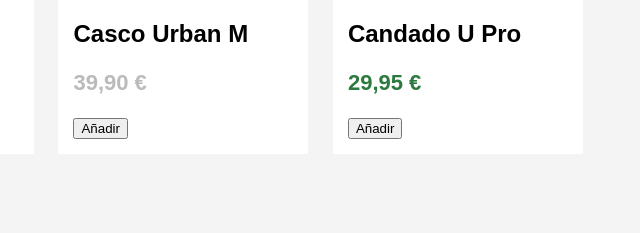
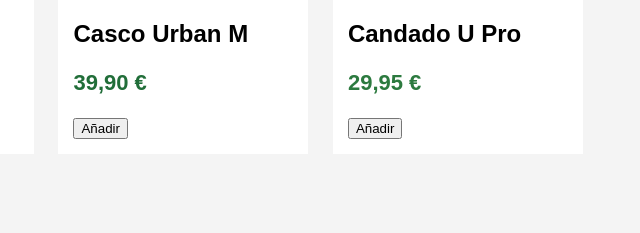
Before and after one commit to javierPalomo-boot/biciruta-web, a plain HTML site: page index.html in a window 1280 px wide. Shown: the part 191-424 px from the top of the page, 226-866 px from the left. Drawn offline with Linux system fonts and the light colour scheme.

Commit message:
Corrige los colores y mejora el contraste

```diff
--- a/css/estilos.css
+++ b/css/estilos.css
@@ -36,5 +36,6 @@ nav ul.abierto {
 }
 
 .oferta {
-  color: #bbbbbb;
+  color: #216e39;
 }
+}
```
